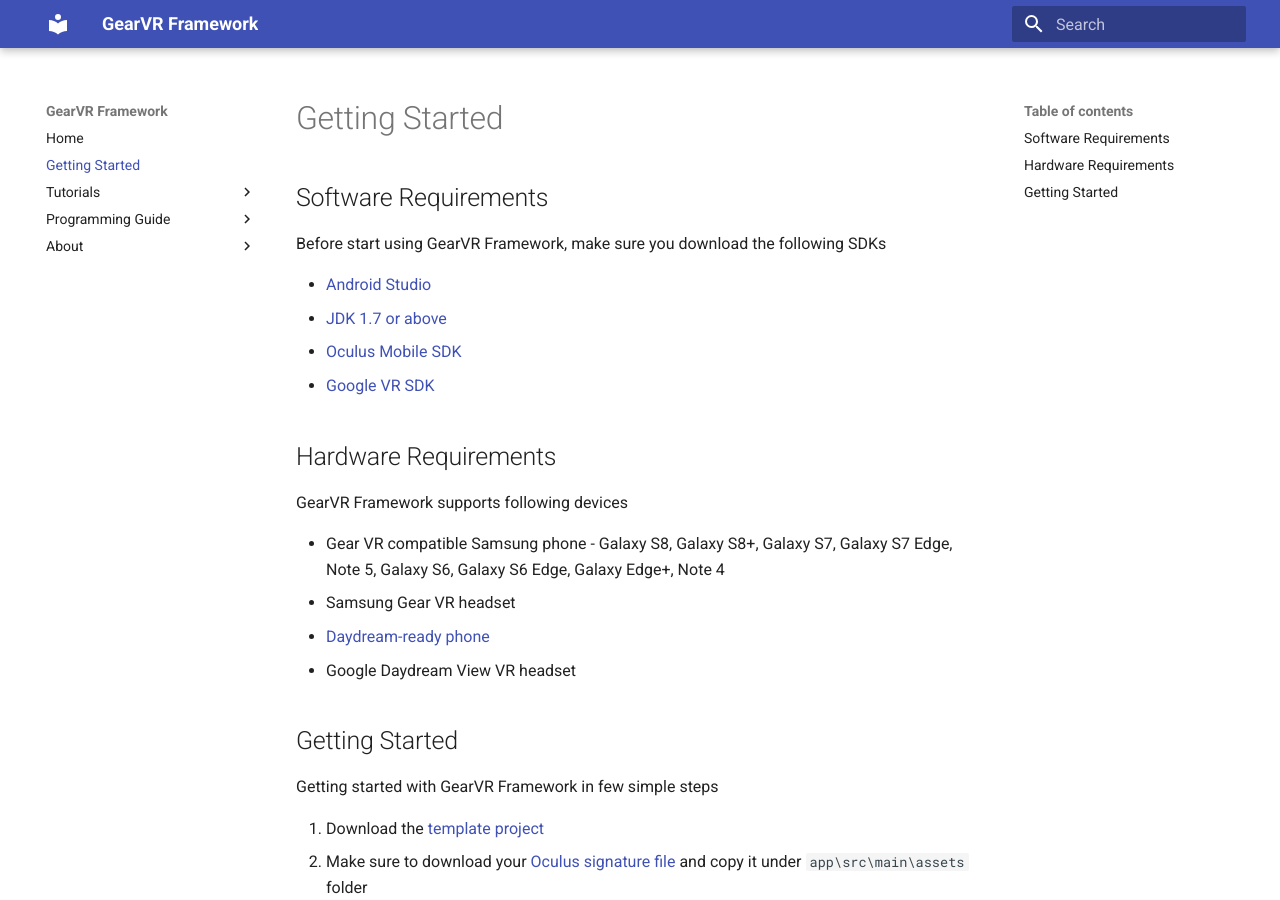
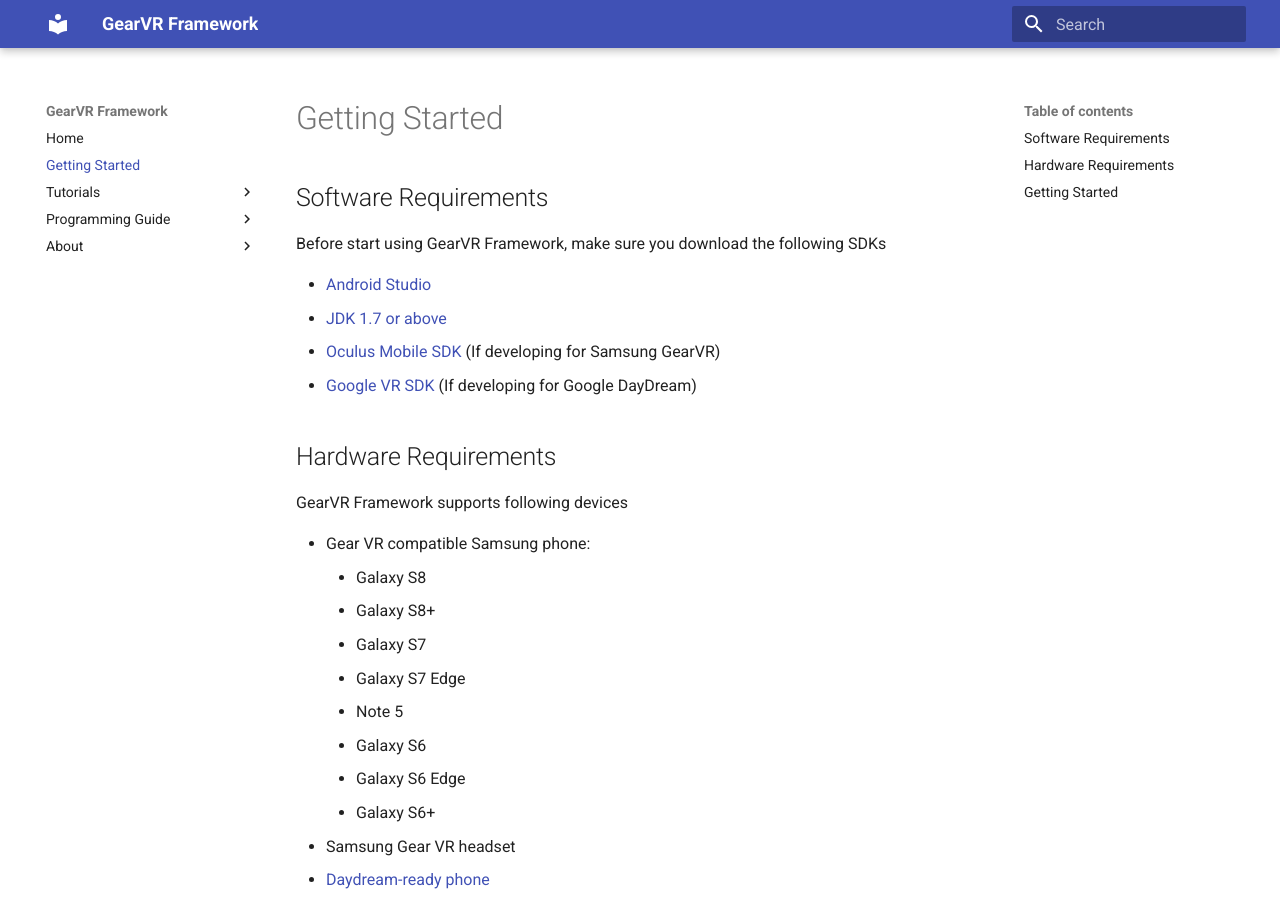
Before and after one commit to nitosan/GearVRf-docs, an MkDocs documentation site: the page built from docs/getting_started.md, in a window 1280 px wide and 900 px high. Built offline with MkDocs 1.6.1 and Material for MkDocs 9.7.7, drawn with Linux system fonts in a browser that asks for light colours; old or Windows-style settings are respelled for this version of MkDocs.

Commit message:
Update the documentation correct some errors

```diff
--- a/docs/getting_started.md
+++ b/docs/getting_started.md
@@ -2,16 +2,24 @@
 
 Before start using GearVR Framework, make sure you download the following SDKs
 
-* [Android Studio](http://tools.android.com/download/studio/builds/android-studio-2-1-2)
+* [Android Studio](https://developer.android.com/studio/index.html)
 * [JDK 1.7 or above](http://www.oracle.com/technetwork/java/javase/downloads/jdk8-downloads-2133151.html)
-* [Oculus Mobile SDK](https://developer.oculus.com/downloads/package/oculus-mobile-sdk/)
-* [Google VR SDK](https://developers.google.com/vr/android/download)
+* [Oculus Mobile SDK](https://developer.oculus.com/downloads/package/oculus-mobile-sdk/) (If developing for Samsung GearVR)
+* [Google VR SDK](https://developers.google.com/vr/android/download) (If developing for Google DayDream)
 
 ## Hardware Requirements
 
 GearVR Framework supports following devices
 
-* Gear VR compatible Samsung phone - Galaxy S8, Galaxy S8+, Galaxy S7, Galaxy S7 Edge, Note 5, Galaxy S6, Galaxy S6 Edge, Galaxy Edge+, Note 4
+* Gear VR compatible Samsung phone:
+    - Galaxy S8
+    - Galaxy S8+
+    - Galaxy S7
+    - Galaxy S7 Edge
+    - Note 5
+    - Galaxy S6
+    - Galaxy S6 Edge
+    - Galaxy S6+
 * Samsung Gear VR headset
 * [Daydream-ready phone](https://vr.google.com/daydream/phones/)
 * Google Daydream View VR headset
```
Also changed, not shown: docs/tutorials/play_with_3d_models.md (+6 -6 lines), docs/tutorials/play_with_controller.md (+6 -6 lines), docs/tutorials/play_with_material.md (+7 -7 lines), docs/tutorials/play_with_vr_video.md (+4 -4 lines), docs/tutorials/simple_vr_app.md (+4 -4 lines).
